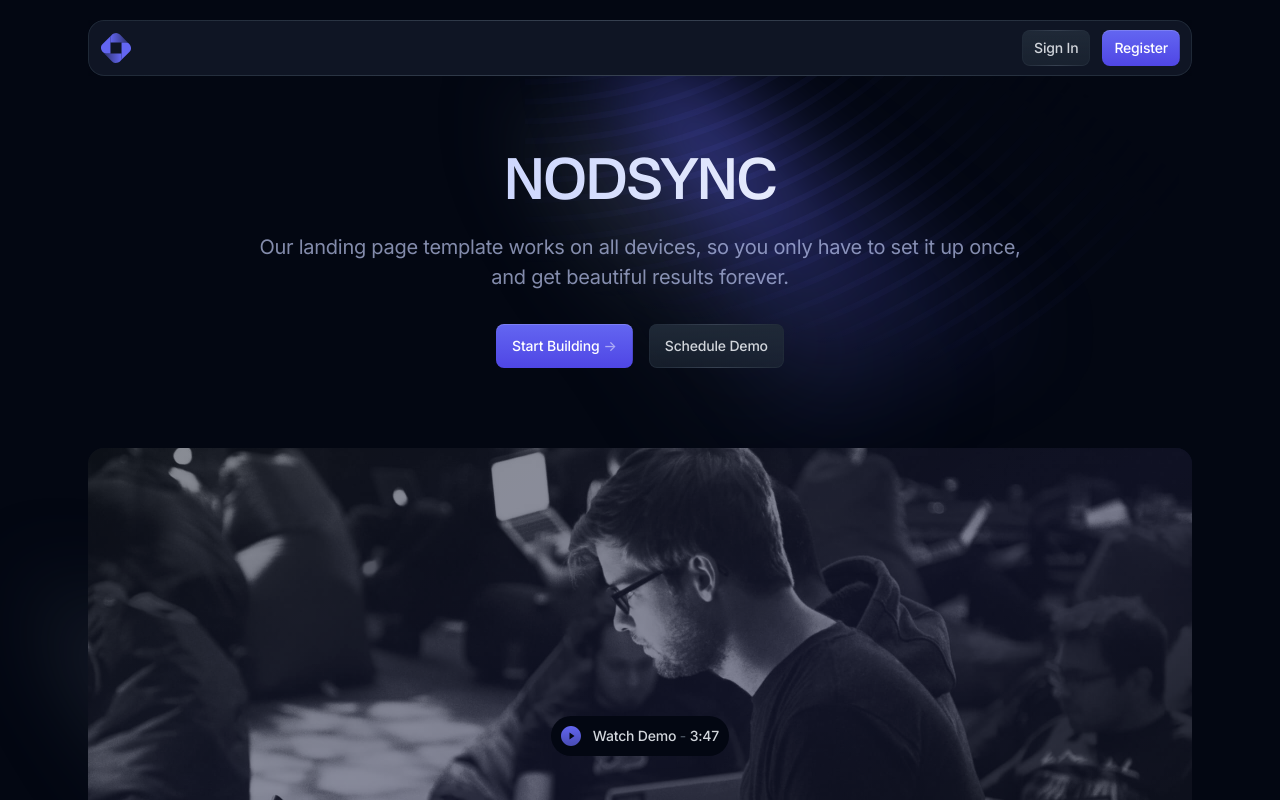
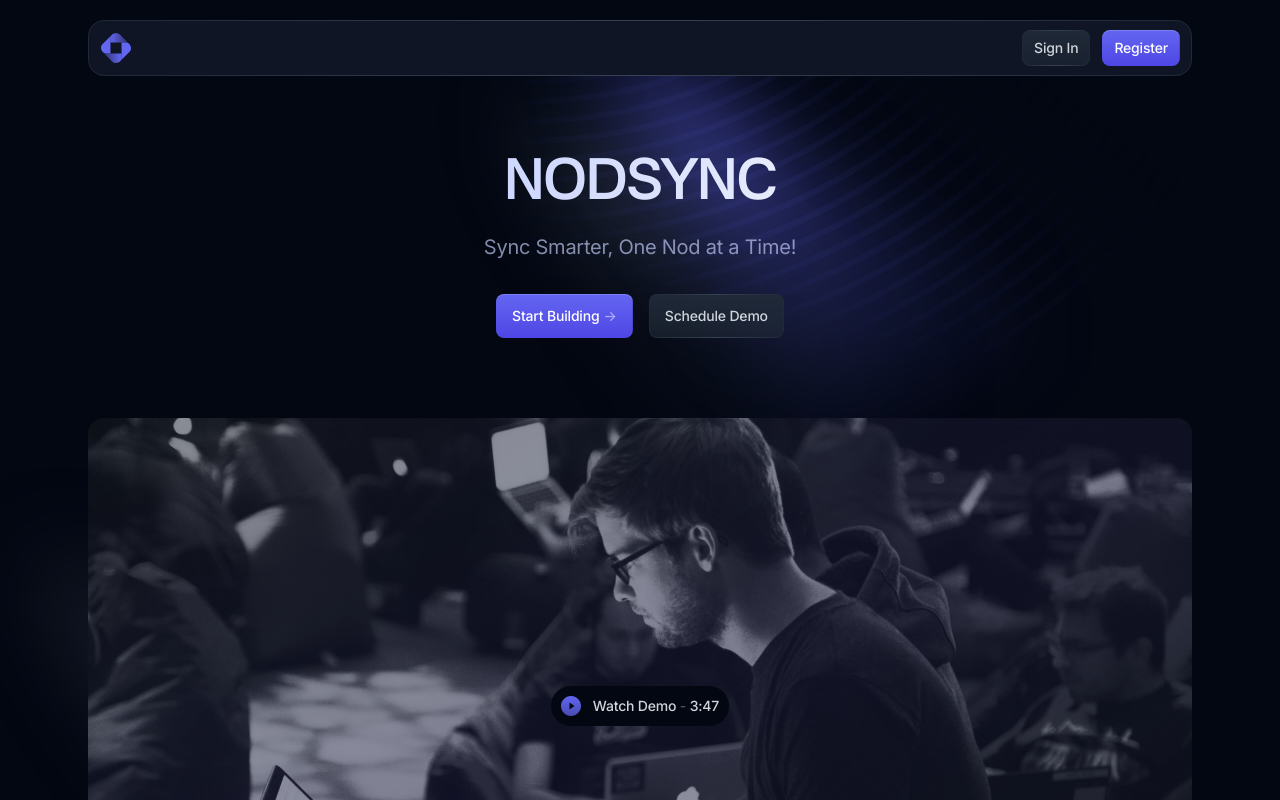
Before and after one commit to iashokk/NodSync, a Next.js app: page / in a window 1280 px wide. Shown: the top 800 px of the page. Built offline with nearby package versions, Linux system fonts and the light colour scheme.

Commit message:
landing page

```diff
--- a/components/hero-home.tsx
+++ b/components/hero-home.tsx
@@ -21,8 +21,7 @@ export default function HeroHome() {
                 data-aos="fade-up"
                 data-aos-delay={200}
               >
-                Our landing page template works on all devices, so you only have
-                to set it up once, and get beautiful results forever.
+                Sync Smarter, One Nod at a Time!
               </p>
               <div className="mx-auto max-w-xs sm:flex sm:max-w-none sm:justify-center">
                 <div data-aos="fade-up" data-aos-delay={400}>
```
